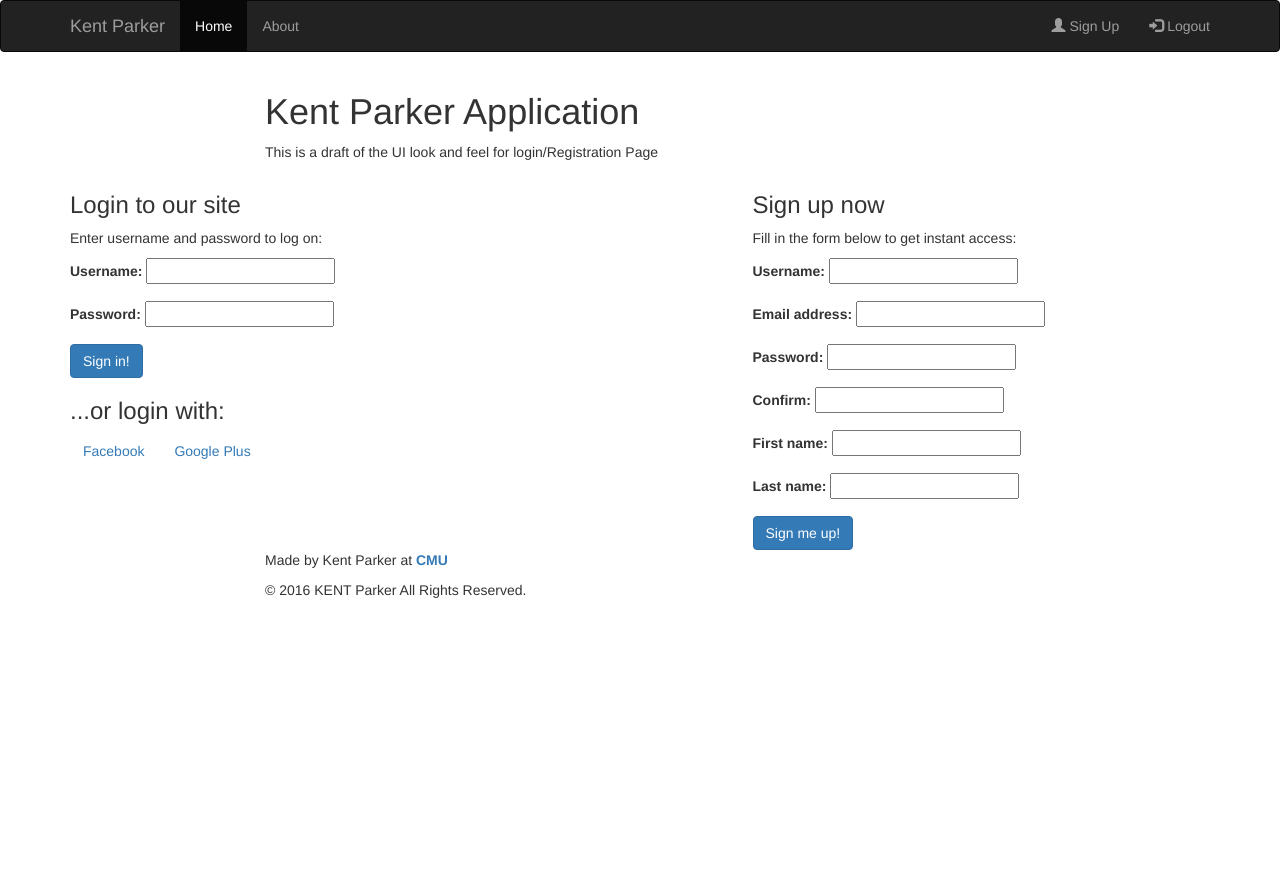
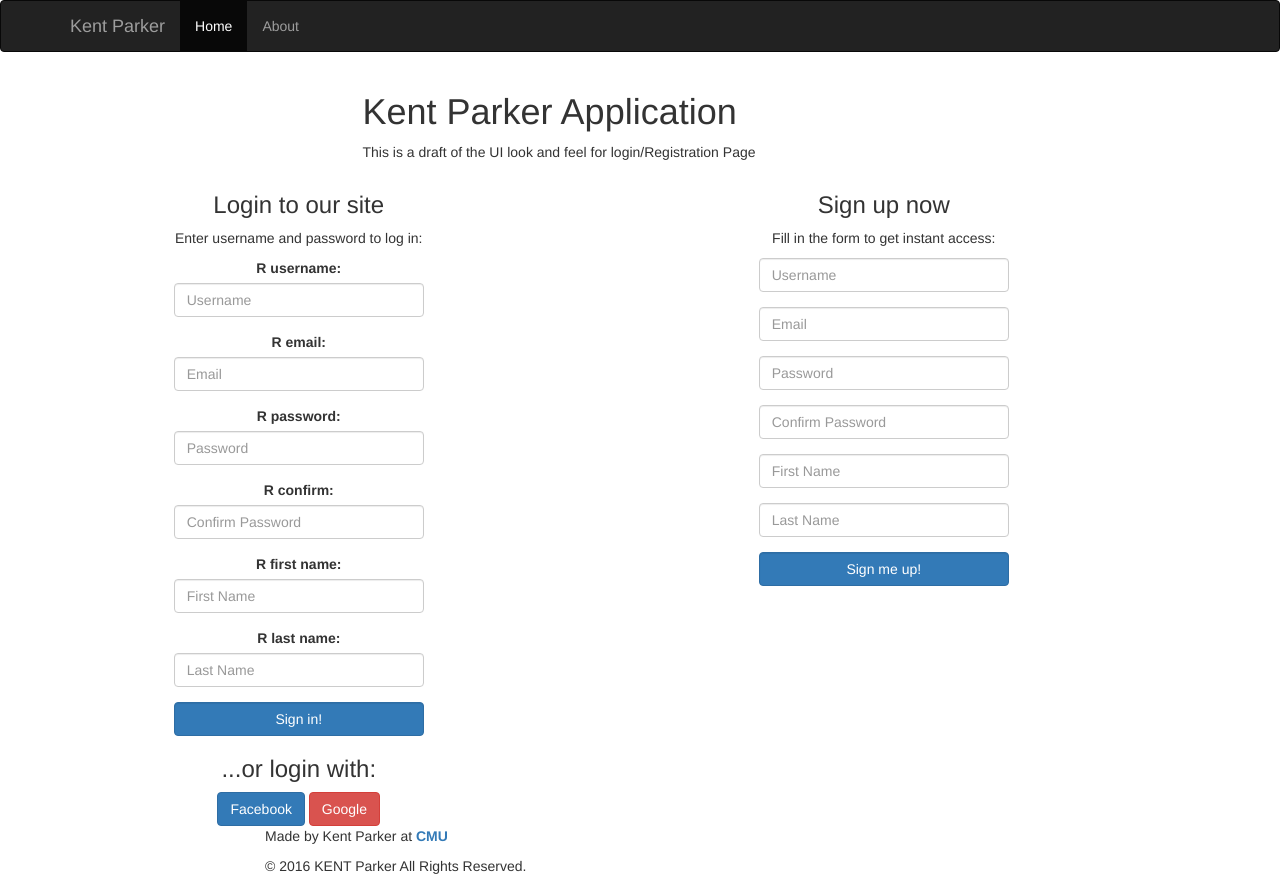
Before and after one commit to BonnieSong/KentParkerApp, a Django app: template kentparker/app/templates/kentparker/login.html in a window 1280 px wide. Before the commit the page ends 598 px from the top, so only its background shows below. Run offline with Django 3.2, Linux system fonts and the light colour scheme; the template is opened without the code that fills it: values that come from a table or form of the project are taken from there, others are empty; some libraries are stand-ins or nearby versions.

Commit message:
UI improvement

```diff
--- a/kentparker/app/forms.py
+++ b/kentparker/app/forms.py
@@ -2,19 +2,20 @@
 from django.forms import ModelForm
 from app.models import *
 
-class RegisterModelForm(forms.ModelForm):
-	password=forms.CharField(widget=forms.PasswordInput())
-	confirm=forms.CharField(widget=forms.PasswordInput())
-	class Meta:
-		model=User
-		fields=['username','email','password','confirm','first_name','last_name']
+class RegisterForm(forms.Form):
+	r_username=forms.CharField(max_length=20,widget=forms.TextInput(attrs={'class':'form-control','placeholder':'Username'}))
+	r_email=forms.EmailField(widget=forms.EmailInput(attrs={'class':'form-control','placeholder':'Email'}))
+	r_password=forms.CharField(widget=forms.PasswordInput(attrs={'class':'form-control','placeholder':'Password'}))
+	r_confirm=forms.CharField(widget=forms.PasswordInput(attrs={'class':'form-control','placeholder':'Confirm Password'}))
+	r_first_name = forms.CharField(max_length= 20, widget=forms.TextInput(attrs={'class': 'form-control', 'placeholder': 'First Name'}))
+	r_last_name = forms.CharField(max_length= 20, widget=forms.TextInput(attrs={'class': 'form-control', 'placeholder': 'Last Name'}))
 
 	def clean(self):
-		cleaned_data=super(RegisterModelForm,self).clean()
-		if User.objects.filter(username=cleaned_data.get('username')):
+		cleaned_data=super(RegisterForm,self).clean()
+		if User.objects.filter(username=cleaned_data.get('r_username')):
 			raise forms.ValidationError('Username is already taken.')
-		if User.objects.filter(email=cleaned_data.get('email')):
+		if User.objects.filter(email=cleaned_data.get('r_email')):
 			raise forms.ValidationError('Email is already taken.')
-		if cleaned_data.get('password')!=cleaned_data.get('confirm'):
+		if cleaned_data.get('r_password')!=cleaned_data.get('r_confirm'):
 			raise forms.ValidationError('Passwords did not match')
 		return cleaned_data
--- /dev/null
+++ b/kentparker/app/static/kentparker/kentparker.css
@@ -0,0 +1,8 @@
+.form-group, .form-title, .form-box{
+	text-align: center;
+}
+
+.form-control {
+	max-width: 250px;
+	margin: 0 auto;
+}
--- a/kentparker/app/templates/kentparker/login.html
+++ b/kentparker/app/templates/kentparker/login.html
@@ -10,6 +10,8 @@
   <!-- Bootstrap -->
   <!-- Latest compiled and minified CSS -->
   <link rel="stylesheet" href="https://maxcdn.bootstrapcdn.com/bootstrap/3.3.7/css/bootstrap.min.css" integrity="sha384-BVYiiSIFeK1dGmJRAkycuHAHRg32OmUcww7on3RYdg4Va+PmSTsz/K68vbdEjh4u" crossorigin="anonymous">
+  {% load static %}
+  <link rel="stylesheet" type="text/css" href="{% static "/kentparker/kentparker.css" %}">
 </head>
 
 <body>
@@ -22,10 +24,6 @@
         <li class="active"><a href="/">Home</a></li>
         <li><a href="#">About</a></li>
       </ul>
-      <ul class="nav navbar-nav navbar-right">
-        <li><a href="#"><span class="glyphicon glyphicon-user"></span> Sign Up</a></li>
-        <li><a href="/logout"><span class="glyphicon glyphicon-log-in"></span> Logout</a></li>
-      </ul>
     </div>
   </nav>
 
@@ -35,7 +33,7 @@
       <div class="container">
 
         <div class="row">
-          <div class="col-sm-8 col-sm-offset-2 text">
+          <div class="col-sm-6 col-sm-offset-3 text">
             <h1>Kent Parker Application</h1>
             <div class="description">
              <p>
@@ -48,91 +46,84 @@
       <div class="row">
         <div class="col-sm-5">
          <div class="form-box">
-         {%if from_login %}
-             {% if form.errors %}
-    <div class="alert alert-danger">
-      <a href="#" class="close" data-dismiss="alert" aria-label="close">&times;</a>
-      <strong>Error!</strong> Incorrect username/password.
-    </div>
-    {% endif %}
-    {% endif %}
-          <div class="form-top">
-           <div class="form-top-left">
-            <h3>Login to our site</h3>
-            <p>Enter username and password to log on:</p>
+         {% if from_login%}
+         {% if form.errors %}
+           <div class="alert alert-danger">
+            <a href="#" class="close" data-dismiss="alert" aria-label="close">&times;</a>
+            <strong>Error!</strong> Incorrect username/password.
           </div>
-          <div class="form-top-right">
-            <i class="fa fa-key"></i>
+          {% endif %}
+          {% endif %}
+          <div class="form-title">
+          <h3>Login to our site</h3>
+            <p>Enter username and password to log in:</p>
           </div>
-        </div>
-        <div class="form-bottom">
           <form action="{% url 'login' %}" method="post">
+          {% for field in form %}
            <div class="form-group">
-            {{ form.username.label_tag }}
-            {{form.username}}
+           {{field.label_tag}}
+            {{ field }}
           </div>
+          {% endfor %}
           <div class="form-group">
-            {{ form.password.label_tag }}
-            {{form.password}}
+            <input type="submit" class='form-control btn-primary' value="Sign in!">
           </div>
-          <input type="submit" class='btn btn-primary' value="Sign in!">
+
           <input type="hidden" name="next" value="{{ next }}" />
           {% csrf_token%}
         </form>
-      </div>
     </div>
 
-    <div class="social-login">
+    <div class="form-box">
       <h3>...or login with:</h3>
-      <div class="social-login-buttons">
-       <a class="btn btn-link-1 btn-link-1-facebook" href="#">
-        <i class="fa fa-facebook"></i> Facebook
-      </a>
-      <a class="btn btn-link-1 btn-link-1-google-plus" href="#">
-        <i class="fa fa-google-plus"></i> Google Plus
-      </a>
+      <div class="social-login">
+      <a class="btn btn-primary" href="#">Facebook</a>
+      <a class="btn btn-danger" href="#">Google</a>
     </div>
   </div>
+
 </div>
 
-<div class="col-sm-1 middle-border"></div>
-<div class="col-sm-1"></div>
+<div class="col-sm-1 middle-border">
+</div>
 
 <div class="col-sm-5">
 
  <div class="form-box">
+
      {% if register_form.errors %}
     {% for field in register_form %}
     {% for error in field.errors %}
-    <p style="color:red;">{{ error|escape }}</p>
+    <div class="alert alert-danger">
+    <a href="#" class="close" data-dismiss="alert" aria-label="close">&times;</a>
+    <strong>Error!</strong> {{error}}
+    </div>
     {% endfor %}
     {% endfor %}
     {% for error in register_form.non_field_errors %}
-    <p style="color:blue;">{{ error|escape }}</p>
+    <div class="alert alert-danger">
+    <a href="#" class="close" data-dismiss="alert" aria-label="close">&times;</a>
+    <strong>Error!</strong> {{error}}
+    </div>
     {% endfor %}
     {% endif %}
-  <div class="form-top">
-   <div class="form-top-left">
+
+    <div class="form-title">
     <h3>Sign up now</h3>
-    <p>Fill in the form below to get instant access:</p>
-  </div>
-  <div class="form-top-right">
-    <i class="fa fa-pencil"></i>
-  </div>
-</div>
-<div class="form-bottom">
+    <p>Fill in the form to get instant access:</p>
+    </div>
+
   <form action="{% url 'register' %}" method="post" class="registration-form">
 
   {% for field in register_form %}
   <div class='form-group'>
-  {{field.label_tag}}
   {{field}}
   </div>
   {% endfor %}
-  <input type="submit" class="btn btn-primary" value="Sign me up!">
+  <input type="submit" class="form-control btn-primary" value="Sign me up!">
   {% csrf_token%}
 </form>
-</div>
+
 </div>
 
 </div>
```
Also changed, not shown: kentparker/app/templates/kentparker/index.html (+6 -2 lines), kentparker/app/views.py (+5 -5 lines), kentparker/db.sqlite3.
